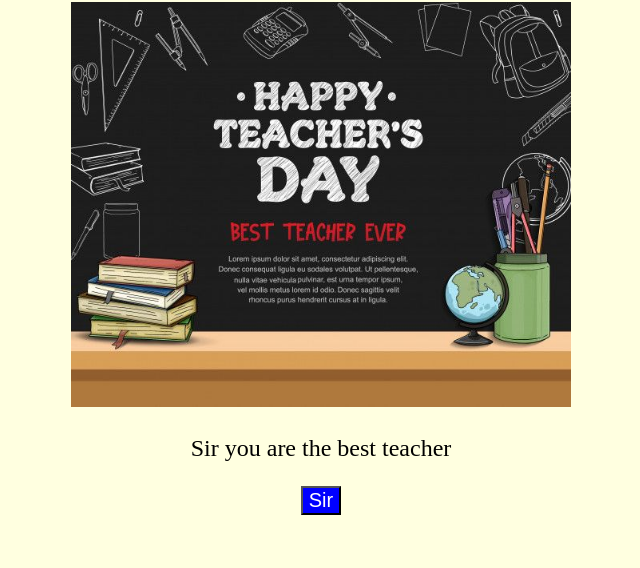
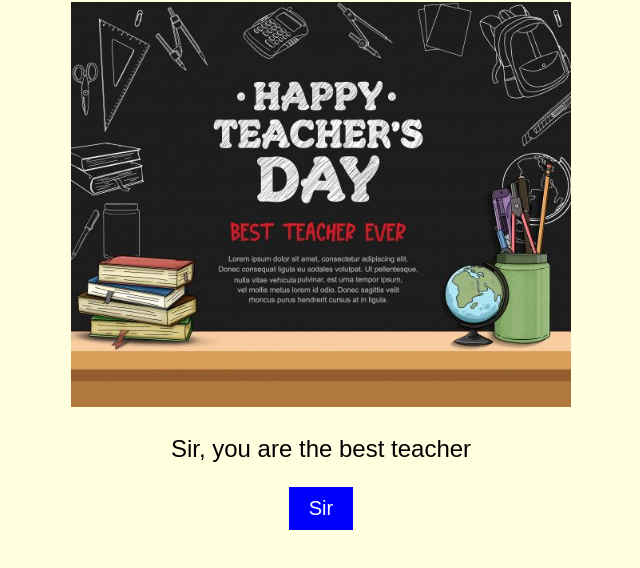
Before and after one commit to Abhinaw123-du/akash-sir-website, a plain HTML site: page page2.html in a window 1280 px wide. Shown: the part 78-646 px from the top of the page, without its empty margins (319-959 px from the left). Drawn offline with Linux system fonts and the light colour scheme.

Commit message:
Update page2.html

```diff
--- a/page2.html
+++ b/page2.html
@@ -1,34 +1,43 @@
 <!DOCTYPE html>
 <html>
 <head>
+  <meta name="viewport" content="width=device-width, initial-scale=1.0">
+  <title>About</title>
   <style>
     body {
       margin: 0;
       padding: 0;
       width: 100%;
       min-height: 100vh; /* full screen height */
+      background-color: lightyellow;
+      text-align: center;
+      font-family: Arial, sans-serif;
     }
-
     .container {
       width: 100%;
       height: 100vh; /* full screen height */
     }
-</style>
- <title>about </title>
-</head>
-<body style="background-color:lightyellow;text-align:center">
-<style>
     p {
       font-size: 24px;
     }
+    button {
+      font-size: 20px;
+      background-color: blue;
+      color: white;
+      border: none;
+      padding: 10px 20px;
+      cursor: pointer;
+    }
   </style>
+</head>
+<body>
+  <div class="container">
     <h1>HAPPY TEACHER'S DAY</h1>
-     <img src="HAPPY TEACHER'S DAY.jpg"; width="500">
-   <p>Sir you are the best teacher
-
-</p>
+    <img src="HAPPY TEACHER'S DAY.jpg" width="500">
+    <p>Sir, you are the best teacher</p>
     <a href="page3.html">
-           <button style="font-size:20px; background-color:blue; color:white">Sir</button>
+      <button>Sir</button>
     </a>
-
+  </div>
+</body>
 </html>
```
Lines whose indentation alone changed are shown as unchanged.
